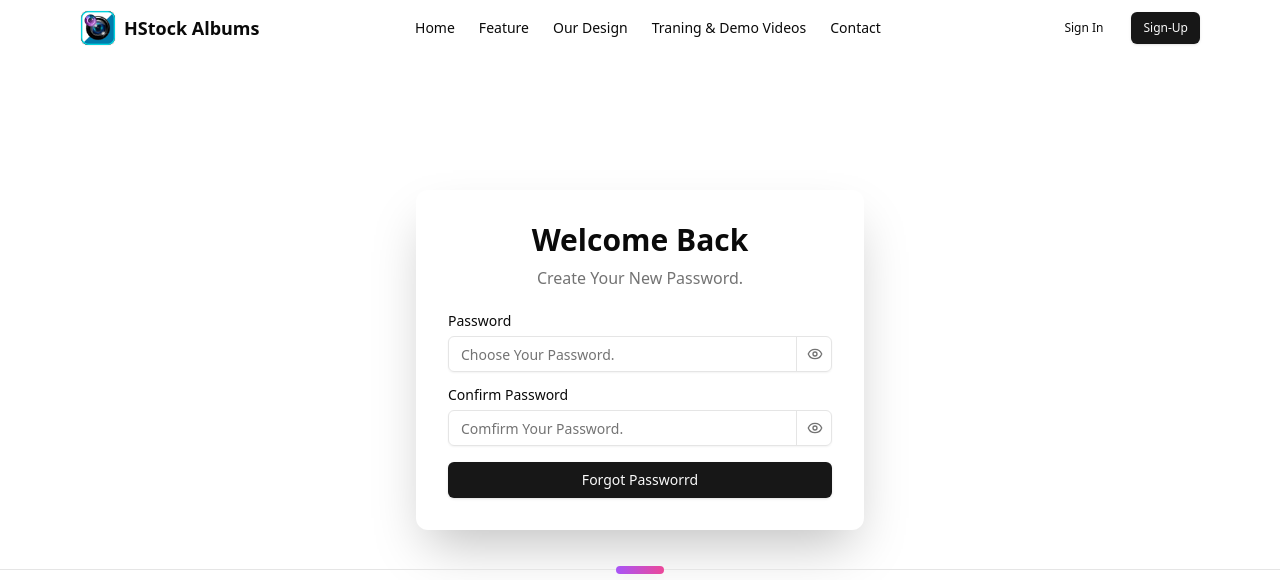
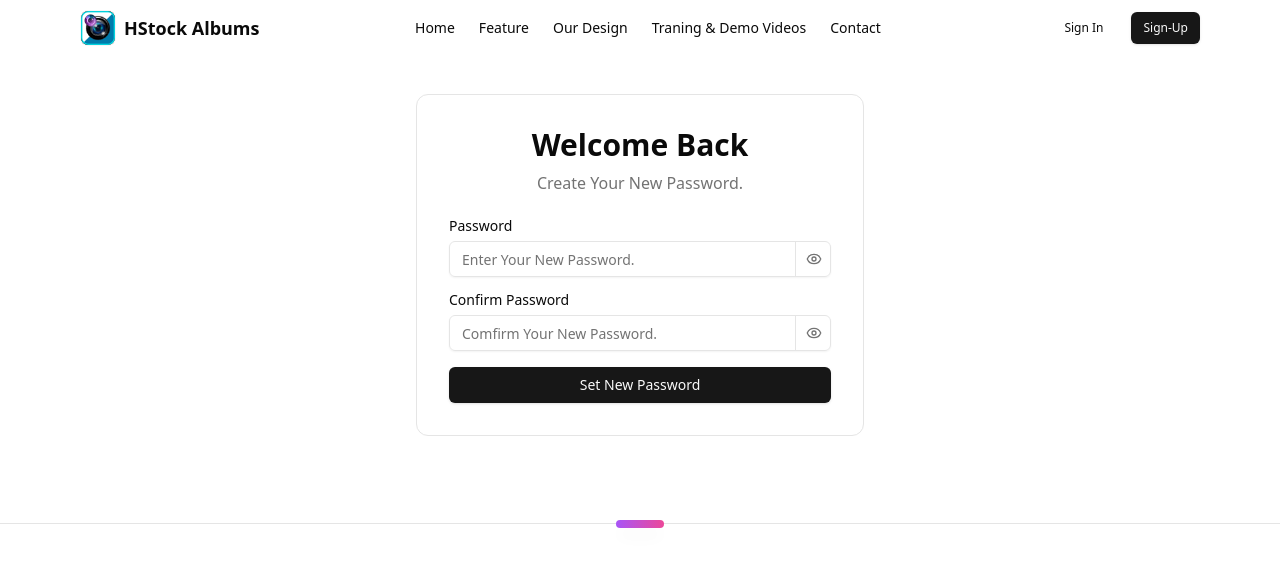
Before and after one commit to yogesh2104/hstock, a Next.js app: page /new-password in a window 1280 px wide. Shown: the top 580 px of the page. Built offline with nearby package versions, Linux system fonts and the light colour scheme; no server answers.

Commit message:
fix: change the text

```diff
--- a/app/(auth)/new-password/page.tsx
+++ b/app/(auth)/new-password/page.tsx
@@ -50,8 +50,8 @@ const SignInForm=()=>{
     };
 
     return(
-        <div className="pt-[8.4rem] mb-[2.4rem]">
-            <div className="max-w-md mx-auto shadow-2xl rounded-xl overflow-hidden p-8 space-y-6">
+        <div className="pt-[2.4rem] mb-[5.4rem]">
+            <div className="max-w-md mx-auto border rounded-xl overflow-hidden p-8 space-y-6">
                 <div className="text-center">
                     <h2 className="text-3xl font-bold mb-2">Welcome Back</h2>
                     <p className="text-muted-foreground">Create Your New Password.</p>
@@ -70,7 +70,7 @@ const SignInForm=()=>{
                                 id="password"
                                 name="password"
                                 type={showPassword.newPassword ? "text" : "password"}
-                                placeholder="Choose Your Password."
+                                placeholder="Enter Your New Password."
                                 />
                                 <Button
                                 type="button"
@@ -93,7 +93,7 @@ const SignInForm=()=>{
                         <div className="grid gap-2">
                             <Label htmlFor="confirmPassword">Confirm Password</Label>
                             <div className="relative">
-                                <Input id="confirmPassword" name="confirmPassword"  type={showPassword.confirmPassword ? "text" : "password"} placeholder="Comfirm Your Password." />
+                                <Input id="confirmPassword" name="confirmPassword"  type={showPassword.confirmPassword ? "text" : "password"} placeholder="Comfirm Your New Password." />
                                 <Button
                                     type="button"
                                     variant="ghost"
@@ -112,7 +112,7 @@ const SignInForm=()=>{
                             </div>
                         </div>
 
-                        <Button type="submit" className="w-full" disabled={isPending}>{isPending ? "Forgoting Password..." : "Forgot Passworrd"}</Button>
+                        <Button type="submit" className="w-full" disabled={isPending}>{isPending ? "Setting New Password..." : "Set New Password"}</Button>
                     </div>
                 </form>
             </div>
```
